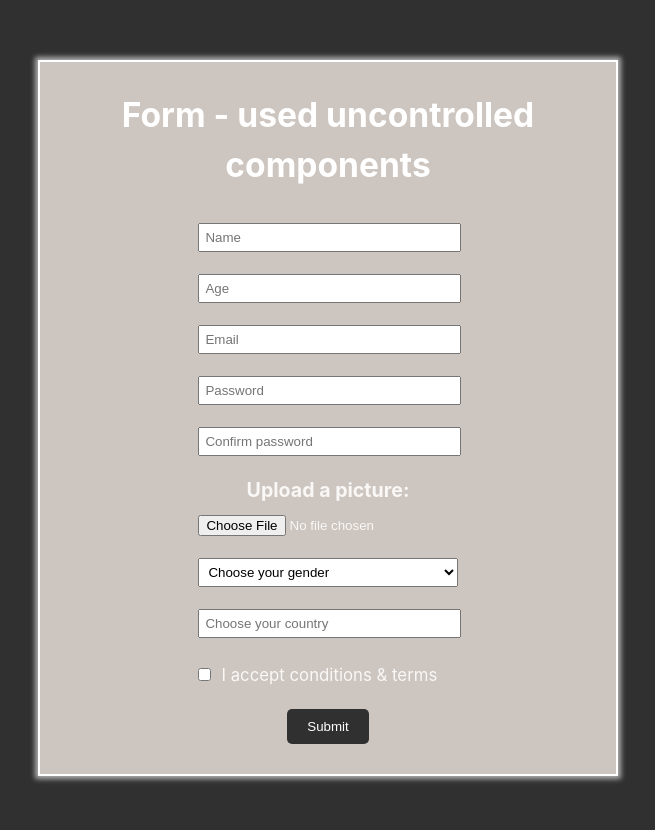
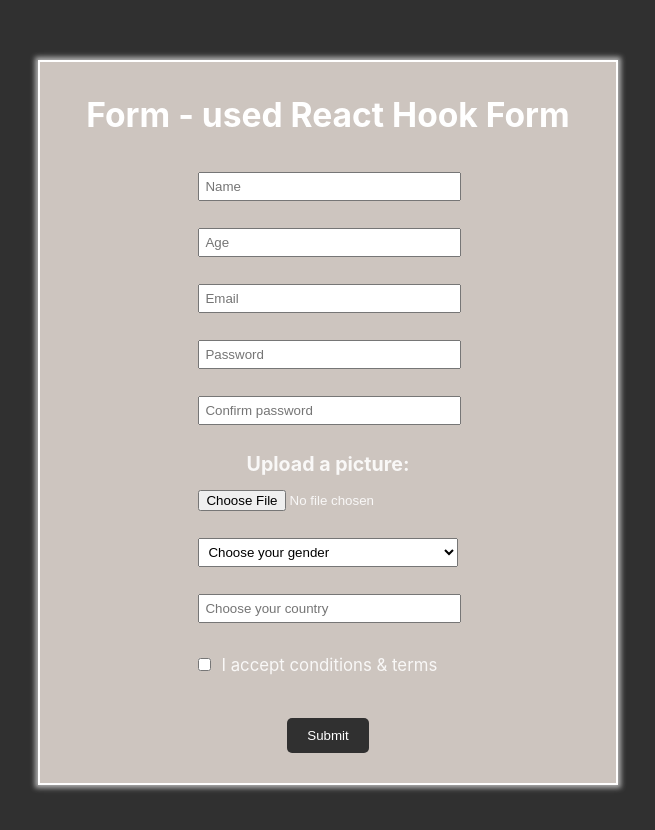
Before and after one commit to AnastasiyaAlisenok/rss-react, a React (Vite) app: page /react-hook-form in a window 1280 px wide. Shown: the top 830 px of the page, without its empty margins (312-967 px from the left). Built offline with nearby package versions, Linux system fonts and the light colour scheme.

Commit message:
feat: add validation

```diff
--- a/package.json
+++ b/package.json
@@ -11,6 +11,7 @@
     "prepare": "husky install"
   },
   "dependencies": {
+    "@hookform/resolvers": "^3.3.2",
     "@reduxjs/toolkit": "^1.9.7",
     "localforage": "^1.10.0",
     "match-sorter": "^6.3.1",
--- a/src/components/FormLine/FormLine.module.scss
+++ b/src/components/FormLine/FormLine.module.scss
@@ -1,6 +1,6 @@
 .lineLabel {
   width: 45%;
-  margin-bottom: 20px;
+  margin-bottom: 5px;
   text-align: center;
   font-size: 1.4rem;
   font-weight: 700;
--- a/src/components/Forms/Form.module.scss
+++ b/src/components/Forms/Form.module.scss
@@ -34,3 +34,13 @@
     transform: scale(1.1);
   }
 }
+
+.error {
+  width: 40%;
+  margin: 0;
+  color: red;
+  margin-bottom: 10px;
+  font-size: 10px;
+  height: 10px;
+  text-align: center;
+}
--- a/src/components/Forms/FormHooks.tsx
+++ b/src/components/Forms/FormHooks.tsx
@@ -3,12 +3,26 @@ import Select from '../Select/Select';
 import { genderOptions } from '../Select/options';
 import styles from './Form.module.scss';
 import FormLineHooks from '../FormLine/FormLineHook';
-import { useDispatch, useSelector } from 'react-redux';
+import { useDispatch } from 'react-redux';
 import { actions } from '../../redux/Form.slice';
 import { useNavigate } from 'react-router-dom';
-import { RootState } from '../../redux/store';
 import SelectCountry from '../Select/SelectCountry';
 import { convertImageToBase64 } from '../utils/convertImageToBase64';
+import { useForm, UseFormRegister } from 'react-hook-form';
+import { yupResolver } from '@hookform/resolvers/yup';
+import validationSchema from '../../yup/schema';
+
+export interface FormType {
+  name: string;
+  age: number;
+  email: string;
+  password: string;
+  confirmPassword: string;
+  image: File;
+  gender: string;
+  country: string;
+  accept: boolean;
+}
 
 const FormHooks = (): React.ReactElement => {
   const [userName, setUserName] = useState('');
@@ -22,9 +36,15 @@ const FormHooks = (): React.ReactElement => {
   const [imageSrc, setImageSrc] = useState<File>();
   const dispatch = useDispatch();
   const navigate = useNavigate();
-  const data = useSelector((state: RootState) => state.formData);
-
-  console.log(data);
+  const {
+    register,
+    formState: { errors },
+    handleSubmit,
+    getValues,
+  } = useForm({
+    mode: 'all',
+    resolver: yupResolver(validationSchema),
+  });
 
   const submitForm = async (): Promise<void> => {
     if (imageSrc) {
@@ -44,53 +64,95 @@ const FormHooks = (): React.ReactElement => {
       navigate('/');
     }
   };
+  console.log(errors);
+  console.log(getValues('country'));
   return (
     <div className={styles.container}>
-      <h2 className={styles.title}>Form - used uncontrolled components</h2>
-      <form className={styles.form} noValidate>
+      <h2 className={styles.title}>Form - used React Hook Form</h2>
+      <form
+        className={styles.form}
+        noValidate
+        onSubmit={handleSubmit(submitForm)}
+      >
         <FormLineHooks
           type="text"
           text="Name"
           value={userName}
           setValue={setUserName}
+          id="name"
+          register={register}
         />
-        <FormLineHooks type="number" text="Age" value={age} setValue={setAge} />
+        <p className={styles.error}>{errors.name?.message}</p>
+        <FormLineHooks
+          type="text"
+          text="Age"
+          value={age}
+          setValue={setAge}
+          id="age"
+          register={register}
+        />
+        <p className={styles.error}>{errors.age?.message}</p>
         <FormLineHooks
           type="email"
           text="Email"
           value={email}
           setValue={setEmail}
+          id="email"
+          register={register}
         />
+        <p className={styles.error}>{errors.email?.message}</p>
         <FormLineHooks
           type="password"
           text="Password"
           value={password}
           setValue={setPassword}
+          id="password"
+          register={register}
         />
+        <p className={styles.error}>{errors.password?.message}</p>
         <FormLineHooks
           type="password"
           text="Confirm password"
           value={confirmPassword}
           setValue={setConfirmPassword}
+          id="confirmPassword"
+          register={register}
         />
-        <FormLineHooks type="file" text=" " setImageSrc={setImageSrc} />
+        <p className={styles.error}>{errors.confirmPassword?.message}</p>
+        <FormLineHooks
+          type="file"
+          text=" "
+          setImageSrc={setImageSrc}
+          id="image"
+          register={register}
+        />
+        <p className={styles.error}>{errors.image?.message}</p>
         <Select
           text="Choose your gender"
           options={genderOptions}
           value={gender}
           setValue={setGender}
+          register={register}
+          id="gender"
         />
+        <p className={styles.error}>{errors.gender?.message}</p>
         <SelectCountry
           text="Choose your country"
           value={country}
           setValue={setCountry}
+          register={register as UseFormRegister<FormType>}
+          id="country"
         />
+        <p className={styles.error}>{errors.country?.message}</p>
         <FormLineHooks
           type="checkbox"
           text=" "
           checked={isChecked}
           setChecked={setChecked}
+          id="accept"
+          register={register}
         />
+        <p className={styles.error}>{errors.accept?.message}</p>
         <button className={styles.button} type="submit" onClick={submitForm}>
           Submit
         </button>
--- a/src/components/Forms/FormUncontrol.tsx
+++ b/src/components/Forms/FormUncontrol.tsx
@@ -1,13 +1,15 @@
 import { useRef, MutableRefObject, useState } from 'react';
+import * as yup from 'yup';
 import Select from '../Select/Select';
-import { useDispatch, useSelector } from 'react-redux';
+import { useDispatch } from 'react-redux';
 import { useNavigate } from 'react-router-dom';
 import { genderOptions } from '../Select/options';
 import styles from './Form.module.scss';
 import FormLineUncontrol from '../FormLine/FormLineUncontrol';
 import { actions } from '../../redux/Form.slice';
-import { RootState } from '../../redux/store';
 import SelectCountry from '../Select/SelectCountry';
+import validationSchema from '../../yup/schema';
+import { convertImageToBase64 } from '../utils/convertImageToBase64';
 
 const FormUncontrol = (): React.ReactElement => {
   const nameRef = useRef<HTMLInputElement>();
@@ -16,29 +18,63 @@ const FormUncontrol = (): React.ReactElement => {
   const passwordRef = useRef<HTMLInputElement>();
   const passwordConfirmRef = useRef<HTMLInputElement>();
   const genderRef = useRef<HTMLSelectElement>();
+  const imageRef = useRef<HTMLInputElement>();
   const countryRef = useRef<HTMLInputElement>();
   const checkedRef = useRef<HTMLInputElement>();
   const [country, setCountry] = useState('');
+  const [validationErrors, setValidationErrors] = useState<
+    Record<string, string | undefined>
+  >({});
   const dispatch = useDispatch();
   const navigate = useNavigate();
-  const data = useSelector((state: RootState) => state.formData);
 
-  console.log(data);
-
-  const submitForm = (): void => {
-    dispatch(
-      actions.setFormData({
+  const submitForm = async (): Promise<void> => {
+    if (imageRef.current?.files) {
+      const obj = {
         name: nameRef.current?.value,
         age: ageRef.current?.value,
         email: emailRef.current?.value,
         password: passwordRef.current?.value,
         gender: genderRef.current?.value,
         accept: checkedRef.current?.checked,
-        image: '',
+        image: imageRef.current?.files[0],
         country: countryRef.current?.value,
-      })
-    );
-    navigate('/');
+      };
+      try {
+        validationSchema.validateSync(obj, { abortEarly: false });
+        if (imageRef.current?.files) {
+          const image = await convertImageToBase64(imageRef.current?.files[0]);
+          dispatch(
+            actions.setFormData({
+              name: nameRef.current?.value,
+              age: ageRef.current?.value,
+              email: emailRef.current?.value,
+              password: passwordRef.current?.value,
+              gender: genderRef.current?.value,
+              accept: checkedRef.current?.checked,
+              image: image,
+              country: countryRef.current?.value,
+            })
+          );
+          navigate('/');
+        }
+      } catch (error) {
+        console.log(error);
+        if (error instanceof yup.ValidationError) {
+          const errors: Record<string, string | undefined> = {};
+
+          if (error.inner.length === 0) {
+            errors[error.path as string] = error.message;
+          } else {
+            error.inner.forEach((e) => {
+              const inputName = e.path as string;
+              errors[inputName] = e.message;
+            });
+          }
+          setValidationErrors(errors);
+        }
+      }
+    }
   };
 
   return (
@@ -50,43 +86,52 @@ const FormUncontrol = (): React.ReactElement => {
           text="Name"
           value={nameRef as MutableRefObject<HTMLInputElement>}
         />
+        <p className={styles.error}>{validationErrors.name}</p>
         <FormLineUncontrol
           type="number"
           text="Age"
           value={ageRef as MutableRefObject<HTMLInputElement>}
         />
+        <p className={styles.error}>{validationErrors.age}</p>
         <FormLineUncontrol
           type="email"
           text="Email"
           value={emailRef as MutableRefObject<HTMLInputElement>}
         />
+        <p className={styles.error}>{validationErrors.email}</p>
         <FormLineUncontrol
           type="password"
           text="Password"
           value={passwordRef as MutableRefObject<HTMLInputElement>}
         />
+        <p className={styles.error}>{validationErrors.password}</p>
         <FormLineUncontrol
           type="password"
           text="Confirm password"
           value={passwordConfirmRef as MutableRefObject<HTMLInputElement>}
         />
+        <p className={styles.error}>{validationErrors.confirmPassword}</p>
         <FormLineUncontrol type="file" text=" " />
+        <p className={styles.error}>{validationErrors.image}</p>
         <Select
           text="Choose your gender"
           options={genderOptions}
           refValue={genderRef as MutableRefObject<HTMLSelectElement>}
         />
+        <p className={styles.error}>{validationErrors.gender}</p>
         <SelectCountry
           text="Choose your country"
           refValue={countryRef}
           value={country}
           setValue={setCountry}
         />
+        <p className={styles.error}>{validationErrors.country}</p>
         <FormLineUncontrol
           type="checkbox"
           text=" "
           value={checkedRef as MutableRefObject<HTMLInputElement>}
         />
+        <p className={styles.error}>{validationErrors.accept}</p>
         <button className={styles.button} type="submit" onClick={submitForm}>
           Submit
         </button>
--- a/src/components/Select/Select.module.scss
+++ b/src/components/Select/Select.module.scss
@@ -1,6 +1,6 @@
 .select {
   width: 45%;
-  margin-bottom: 20px;
+  margin-bottom: 5px;
   padding: 5px;
   display: block;
 }
--- a/src/components/Select/Select.tsx
+++ b/src/components/Select/Select.tsx
@@ -1,7 +1,11 @@
 import { Dispatch, SetStateAction, MutableRefObject } from 'react';
+import { Path, UseFormRegister } from 'react-hook-form';
+import { FormType } from '../Forms/FormHooks';
 import styles from './Select.module.scss';
 
 export interface ISelectType {
+  id?: Path<FormType>;
+  register?: UseFormRegister<FormType>;
   text: string;
   options: string[];
   value?: string;
@@ -13,7 +17,27 @@ export interface ISelectType {
 }
 
 const Select = (props: ISelectType): JSX.Element => {
-  return (
+  return props.register && props.id ? (
+    <select
+      className={styles.select}
+      {...props.register(props.id)}
+      autoComplete="true"
+      value={props.value}
+      ref={props.refValue as MutableRefObject<HTMLSelectElement>}
+      onChange={(event) => {
+        if (props.setValue) {
+          props.setValue(event.target.value);
+        }
+      }}
+    >
+      <option className={styles.option}>{props.text}</option>
+      {props.options.map((option: string) => (
+        <option className={styles.option} key={option} value={option}>
+          {option}
+        </option>
+      ))}
+    </select>
+  ) : (
     <select
       className={styles.select}
       autoComplete="true"
--- a/src/components/Select/SelectCountry.module.scss
+++ b/src/components/Select/SelectCountry.module.scss
@@ -1,6 +1,6 @@
 .container {
   width: 45%;
-  margin-bottom: 20px;
+  margin-bottom: 5px;
 }
 .countryLabel {
     text-align: center;
--- /dev/null
+++ b/src/yup/schema.tsx
@@ -0,0 +1,105 @@
+import * as yup from 'yup';
+import { countriesOptions } from '../components/Select/options';
+
+const validationSchema = yup
+  .object({
+    name: yup
+      .string()
+      .required('Name is a required field')
+      .matches(/^[A-Za-z]+$/, 'Name should contain only English letters')
+      .matches(/^[A-Z]/, 'First letter should be uppercase'),
+    age: yup
+      .number()
+      .nullable()
+      .transform((value) => (isNaN(value) ? undefined : value))
+      .required('Age is a required field')
+      .positive('Age should be a positive number')
+      .integer('Age should be a integer number')
+      .min(14, 'You should be older 14 year'),
+    email: yup
+      .string()
+      .required('Email is a required field')
+      .email('Incorrect email'),
+    password: yup
+      .string()
+      .required('Password is a required field')
+      .matches(/^(?=.*\d)/, 'Password should contain at least 1 number')
+      .matches(
+        /^(?=.*[a-z])/,
+        'Password should contain at least 1 lowercase letter'
+      )
+      .matches(
+        /^(?=.*[A-Z])/,
+        'Password should contain at least 1 uppercase letter'
+      )
+      .matches(
+        /^(?=.*[!@#$%^&*()])/,
+        'Password should contain at least 1 special character'
+      )
+      .min(8, 'Password should be at least 8 characters long'),
+    confirmPassword: yup
+      .string()
+      .required('Confirm Password is a required field')
+      .oneOf([yup.ref('password')], 'Passwords do not match'),
+    gender: yup
+      .string()
+      .required('Gender is a required field')
+      .notOneOf(['n/d'], 'Gender is a required field'),
+    image: yup
+      .mixed<File>()
+      .required('Image is a required field')
+      .test('fileSize', 'Max file size exceeded', (file): boolean => {
+        let valid = true;
+        if (file) {
+          const size = file.size / 1024 / 1024;
+          if (size > 10) {
+            valid = false;
+          }
+        }
+        return valid;
+      })
+      .test(
+        'fileType',
+        'Photo should be .jpg, .jpeg, .png extensions',
+        (value) => {
+          let valid = true;
+          if (value) {
+            const formats = ['image/jpeg', 'image/jpg', 'image/png'];
+            if (formats.includes(value.type) === false) {
+              valid = false;
+            }
+          }
+          return valid;
+        }
+      ),
+    country: yup
+      .string()
+      .required('Country is a required field')
+      .test('Country should exist', (str) => {
+        return !countriesOptions.map((obj) => obj.value).includes(str);
+      }),
+    accept: yup
+      .boolean()
+      .required()
+      .test(
+        'termsTest',
+        'Conditions and terms should be accepted',
+        (value) => value === true
+      ),
+  })
+  .required();
+
+export function checkIfFilesAreTooBig(files?: File[] | undefined): boolean {
+  let valid = true;
+  if (files) {
+    files.map((file) => {
+      const size = file.size / 1024 / 1024;
+      if (size > 10) {
+        valid = false;
+      }
+    });
+  }
+  return valid;
+}
+
+export default validationSchema;
```
Also changed, not shown: src/components/FormLine/FormLineHook.tsx (+6 -1 lines), src/components/Select/SelectCountry.tsx (+22 -3 lines), 1 other file (tests, documents, lock files or other folders).
